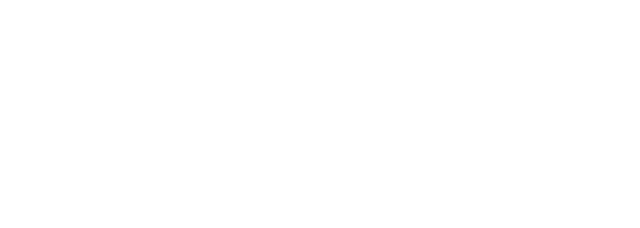
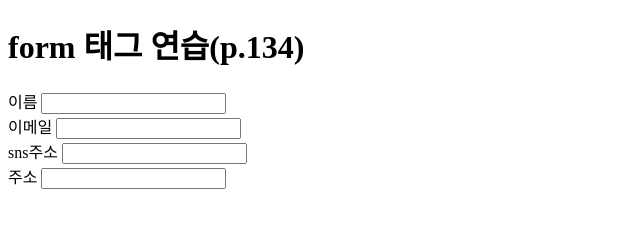
Before and after one commit to sujin3/damoe-web, a plain HTML site: page sample.html in a window 1280 px wide. Shown: the whole page, without its empty margins (0-640 px from the left). Drawn offline with Linux system fonts and the light colour scheme.

Commit message:
sample.html half complete

```diff
--- a/sample.html
+++ b/sample.html
@@ -4,9 +4,36 @@
     <meta charset="UTF-8">
     <meta http-equiv="X-UA-Compatible" content="IE=edge">
     <meta name="viewport" content="width=device-width, initial-scale=1.0">
+    <link rel="preconnect" href="https://fonts.googleapis.com">
+    <link rel="preconnect" href="https://fonts.gstatic.com" crossorigin>
+    <link href="https://fonts.googleapis.com/css2?family=Maven+Pro&family=Noto+Sans+KR&display=swap" rel="stylesheet">
+    <link href="https://fonts.googleapis.com/icon?family=Material+Icons" rel="stylesheet">
+    <link rel="stylesheet" href="css/style.css">
     <title>다모애</title>
 </head>
 <body>
-
+    <h1>form 태그 연습(p.134)</h1>
+    <form name="sample_order"> <!-- method="post" name="sample_form" action="알려부면 쓰는 것(주소/파일)" -->
+        <div class="user_inputs">
+            <div class="name_field">
+                <label for="user_name">이름</label>
+                <input type="text" id="user_name" name="user_name">
+            </div>
+            <div class="email_field">
+                <label for="user_email">이메일</label>
+                <input type="email" id="user_email" name="user_email">
+            </div>
+            <div class="sns_field">
+                <label for="user_sns">sns주소</label>
+                <input type="url" id="user_sns" name="user_sns">
+            </div>
+            <div class="address_field">
+                <label for="user_address">주소</label>
+                <input type="text" id="user_address" name="user_address">
+            </div>
+        </div>
+        <!-- <label for="email">이메일</label>
+        <input type="email" id="email"> -->
+    </form>
 </body>
 </html>
```
